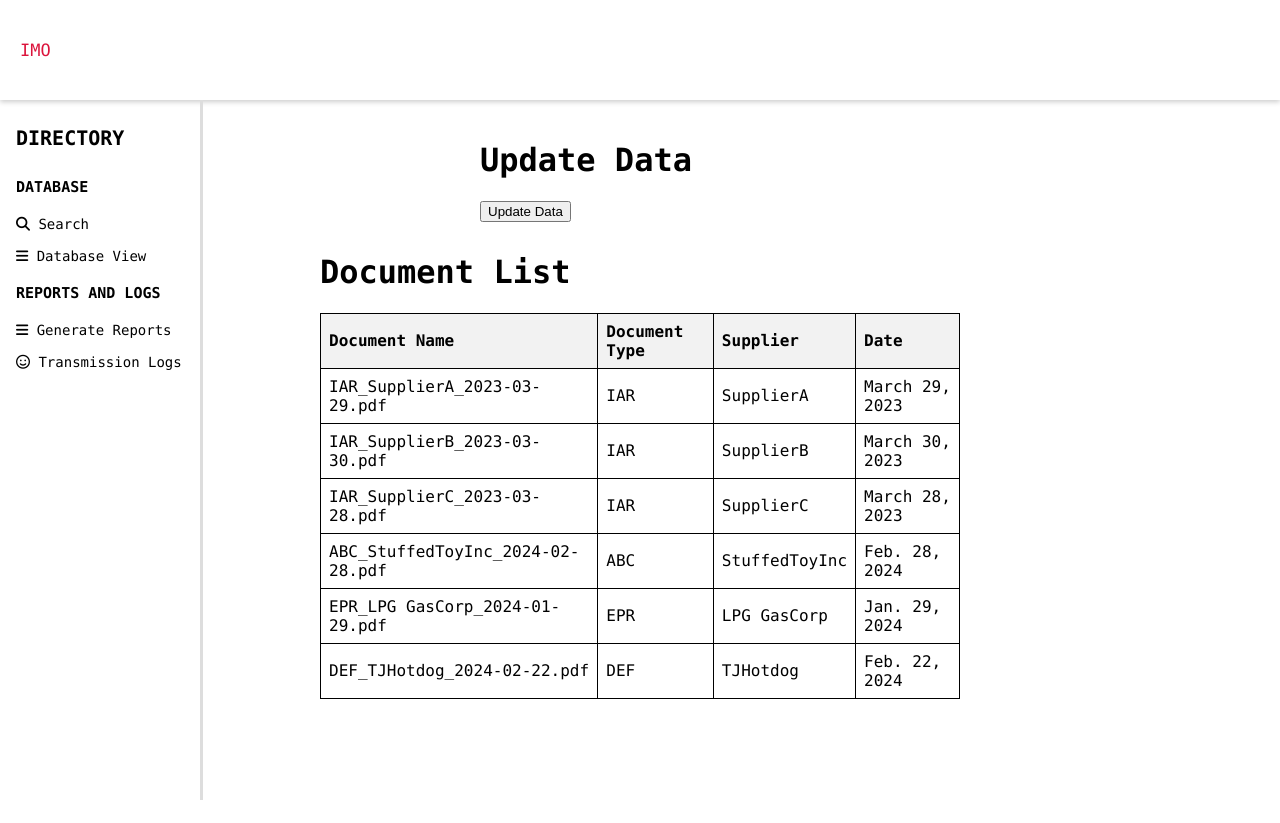
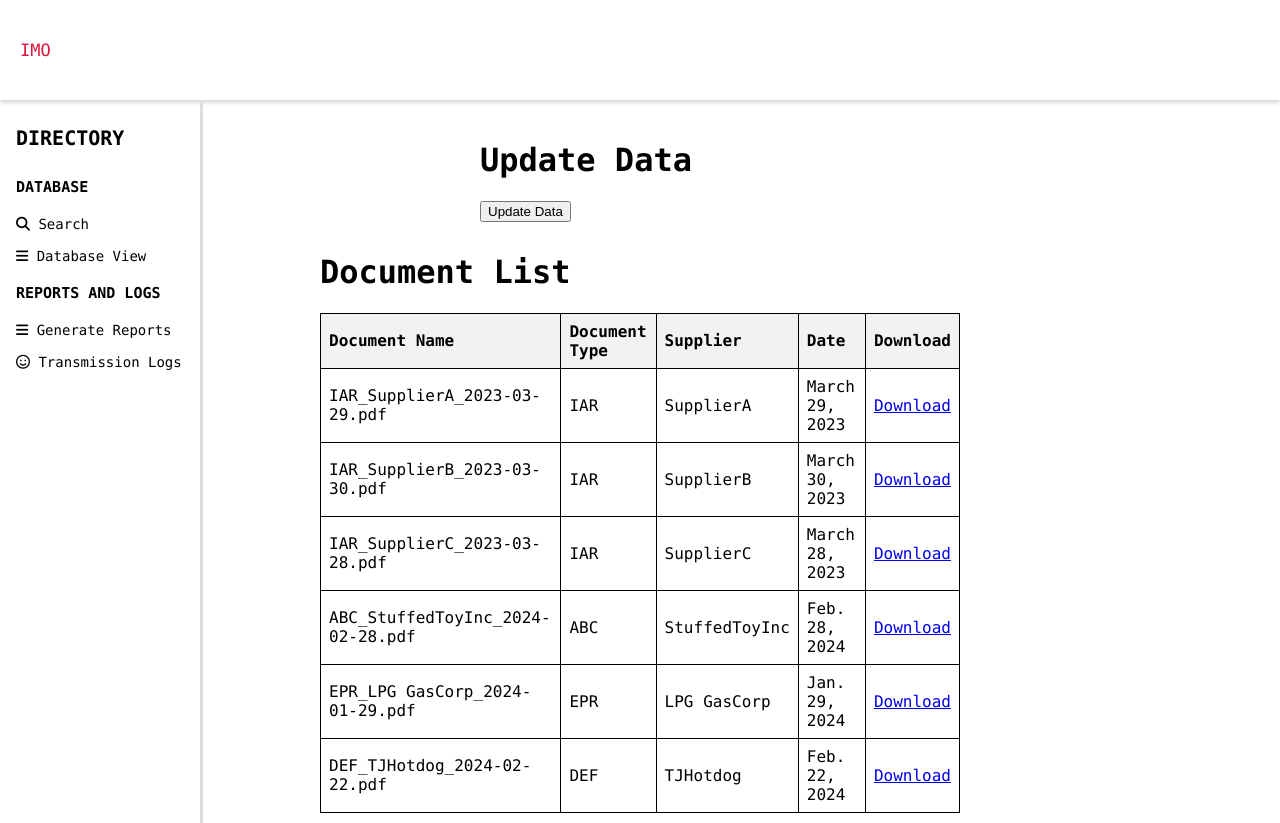
Before and after one commit to mglgnzlz/imodocubase, a Django app: page /dbview/ in a window 1280 px wide. Before the commit the page ends 800 px from the top, so only its background shows below. Run offline with Django 5.2, Linux system fonts and the light colour scheme; data comes from the database, SQL or seed files in the repository; both versions use the stored data as it was after the commit.

Commit message:
[Feature] Download function is working

```diff
--- a/IMO_Doba/dobaMainApp/templates/dobaMainPage/dbview.html
+++ b/IMO_Doba/dobaMainApp/templates/dobaMainPage/dbview.html
@@ -35,6 +35,7 @@
                 <th>Document Type</th>
                 <th>Supplier</th>
                 <th>Date</th>
+                <th>Download</th>
             </tr>
         </thead>
         <tbody>
@@ -45,6 +46,8 @@
                 <td>{{ document.document_type }}</td>
                 <td>{{ document.supplier }}</td>
                 <td>{{ document.date }}</td>
+                <td><a href="{% url 'download_document' document.id %}" class="btn btn-primary">Download</a></td>
+
             </tr>
             {% endfor %}
         </tbody>
--- a/IMO_Doba/dobaMainApp/urls.py
+++ b/IMO_Doba/dobaMainApp/urls.py
@@ -5,6 +5,7 @@ from . import views
 urlpatterns = [
     path("", views.home, name='home'),
     path("dbview/", views.doc_update, name ='doc_update'),
+    path('download/<int:document_id>/', views.download_document, name='download_document'),
     path("translogs/", views.translogs, name='translogs'),
     path("repgen/", views.rep_gen, name = 'rep_gen'),
 ]
--- a/IMO_Doba/dobaMainApp/views.py
+++ b/IMO_Doba/dobaMainApp/views.py
@@ -3,6 +3,7 @@ from django.http import HttpResponse
 from .models import Document
 from django.http import JsonResponse
 from .parseDoc import update_data
+from django.shortcuts import get_object_or_404
 
 def index(request):
     return HttpResponse("Hello, world. You're at the polls index.")
@@ -49,3 +50,17 @@ def rep_gen(request):
             return render(request, 'dobaMainPage/repgeny.html', {'error_message': error_message})
 
     return render(request, 'dobaMainPage/repgeny.html', {'queryset':queryset})
+
+
+def download_document(request, document_id):
+    # Retrieve the document object from the database
+    document = get_object_or_404(Document, pk=document_id)
+
+    # Get the file content from the document object
+    file_content = document.file_content
+
+    # Create HTTP response for file download
+    response = HttpResponse(file_content, content_type='application/octet-stream')
+    response['Content-Disposition'] = f'attachment; filename="{document.document_name}"'
+
+    return response
```
Also changed, not shown: IMO_Doba/db.sqlite3, IMO_Doba/dobaMainApp/migrations/0004_document_file_content.py (added).
